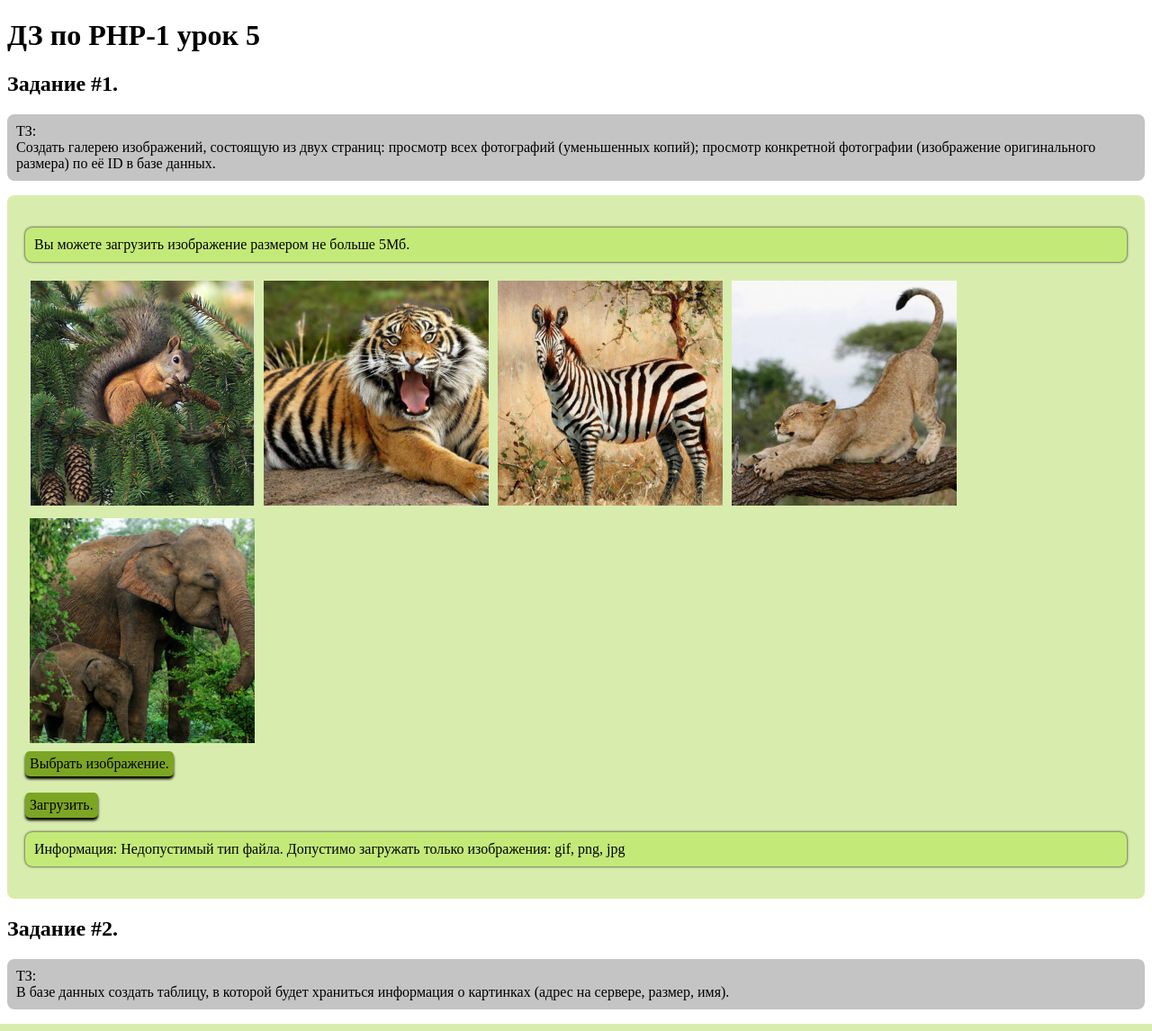
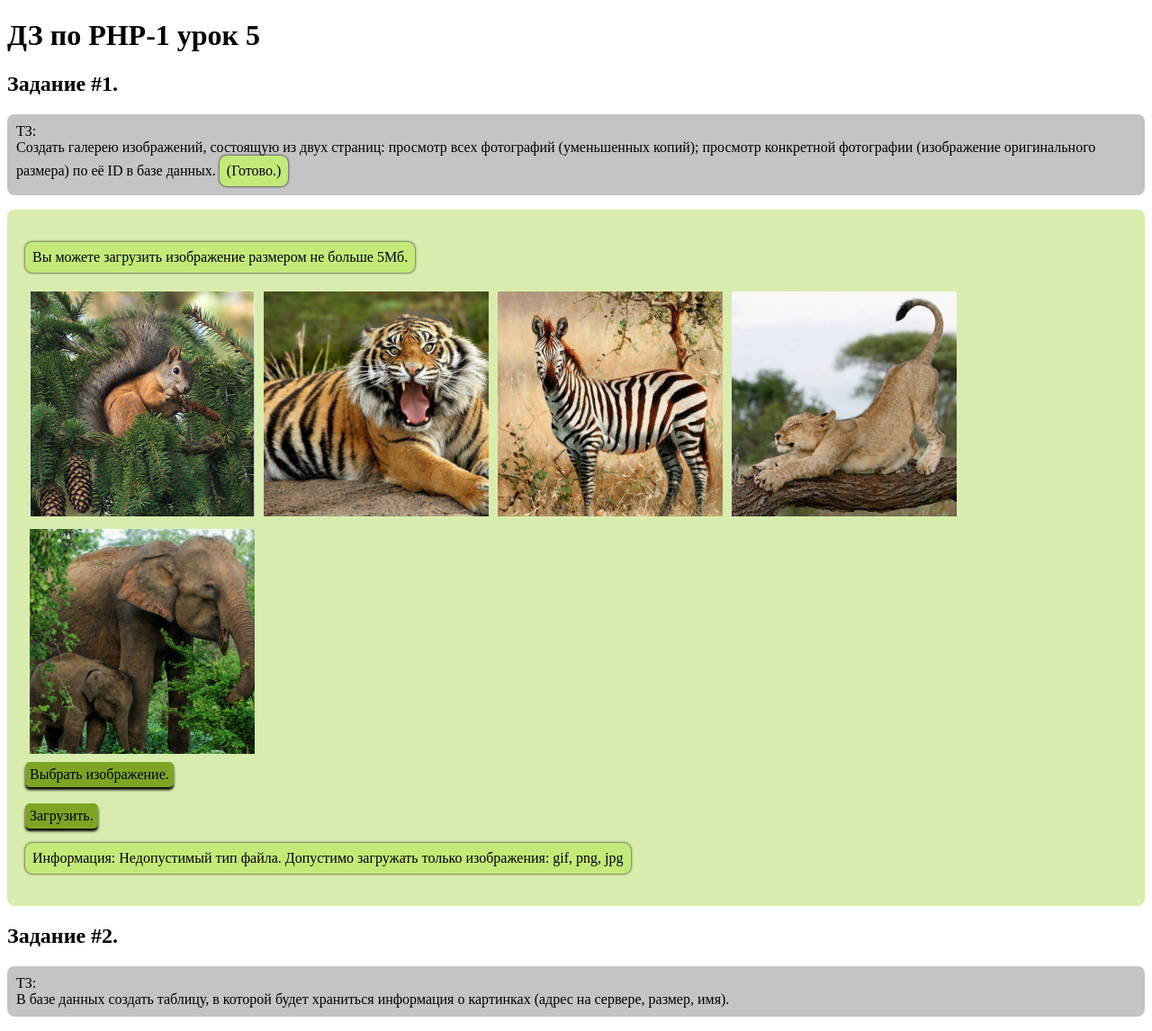
Before and after one commit to artemijeka/PHP-1, a PHP site: page / in a window 1280 px wide. Shown: the whole page at 90% size. Run offline with PHP 8.4, Linux system fonts and the light colour scheme; data that the repository does not hold is empty.

Commit message:
стиль

```diff
--- a/5/HW/public_html/css/style.css
+++ b/5/HW/public_html/css/style.css
@@ -48,5 +48,7 @@ form {
 .gallery__title {
 	background-color: #c3ea79;
 	box-shadow: 0 0 3px #000;
-
+	display: inline-block;
+	padding: 8px;
+	border-radius: 8px;
 }
--- a/5/HW/public_html/index.php
+++ b/5/HW/public_html/index.php
@@ -12,7 +12,7 @@
 		<br>
 		Создать галерею изображений, состоящую из двух страниц:
 		просмотр всех фотографий (уменьшенных копий);
-		просмотр конкретной фотографии (изображение оригинального размера) по её ID в базе данных.
+		просмотр конкретной фотографии (изображение оригинального размера) по её ID в базе данных. <span class="gallery__title">(Готово.)</span>
 	</p>
 
 	<form enctype="multipart/form-data" action="" method="POST">
```
